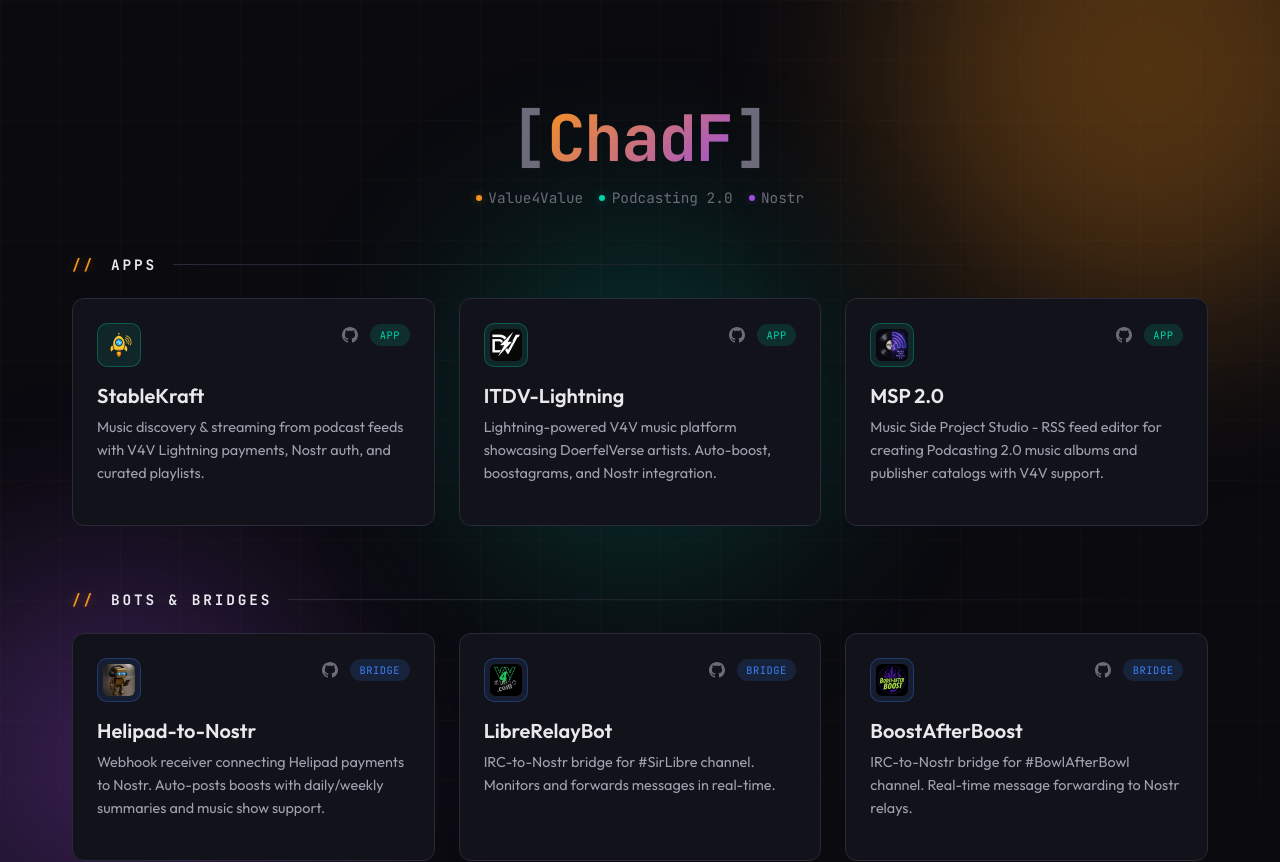
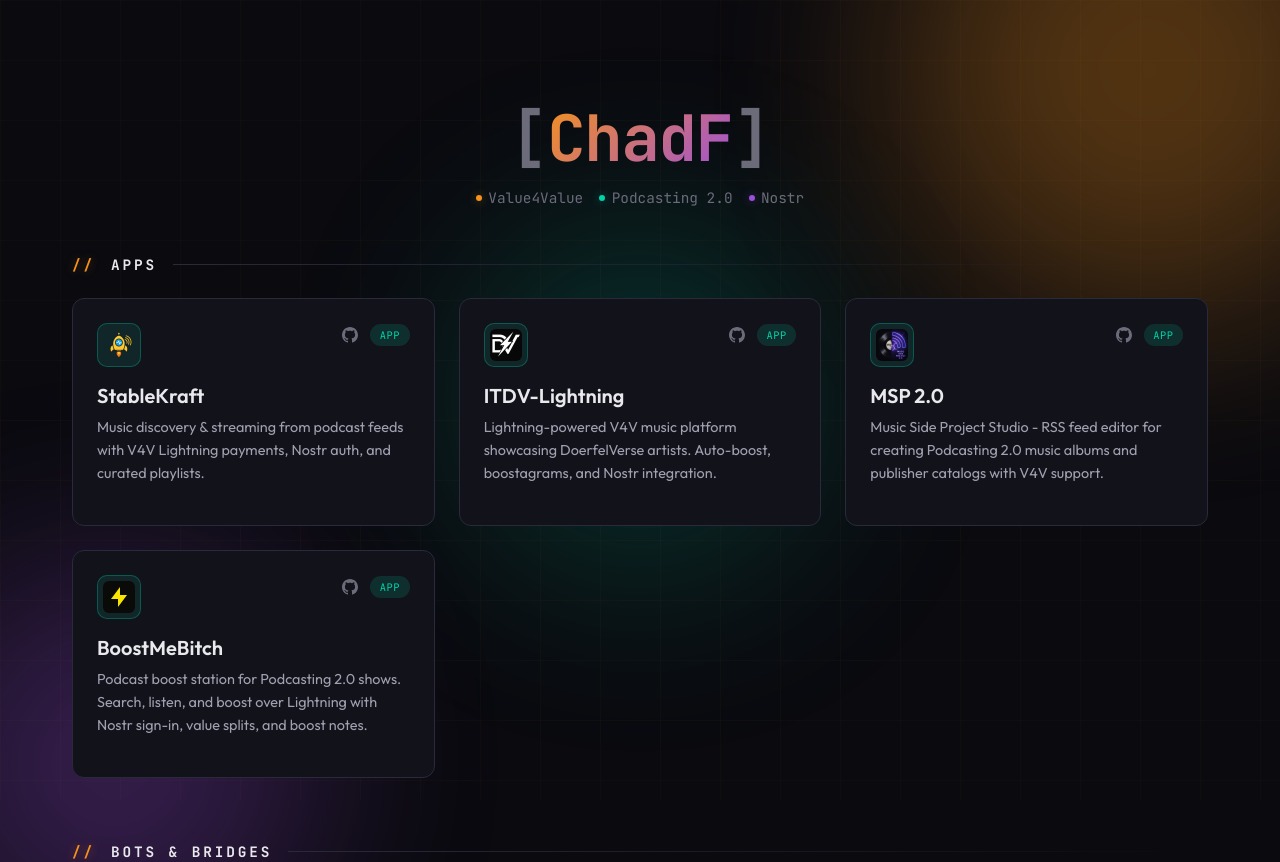
Before and after one commit to ChadFarrow/chadf-landing-page, a Next.js app: page / in a window 1280 px wide. Shown: the top 862 px of the page. Built offline with nearby package versions, Linux system fonts and the light colour scheme.

Commit message:
Add BoostMeBitch to apps section
https://claude.ai/code/session_01H5saDePi832zLAJfV9MK5f

```diff
--- a/data/projects.ts
+++ b/data/projects.ts
@@ -54,6 +54,17 @@ export const projectSections: ProjectSection[] = [
         badge: 'app',
         tech: ['React', 'Nostr', 'RSS'],
         accent: 'podcast',
+      },
+      {
+        name: 'BoostMeBitch',
+        description: 'Podcast boost station for Podcasting 2.0 shows. Search, listen, and boost over Lightning with Nostr sign-in, value splits, and boost notes.',
+        url: 'https://boostmebitch.com',
+        github: 'https://github.com/ChadFarrow/boostmebitch',
+        icon: '🎙️',
+        image: '/logos/boostmebitch.svg',
+        badge: 'app',
+        tech: ['Next.js', 'Nostr', 'Lightning', 'NWC'],
+        accent: 'lightning',
       },
     ],
   },
```
Also changed, not shown: public/logos/boostmebitch.svg (added).
